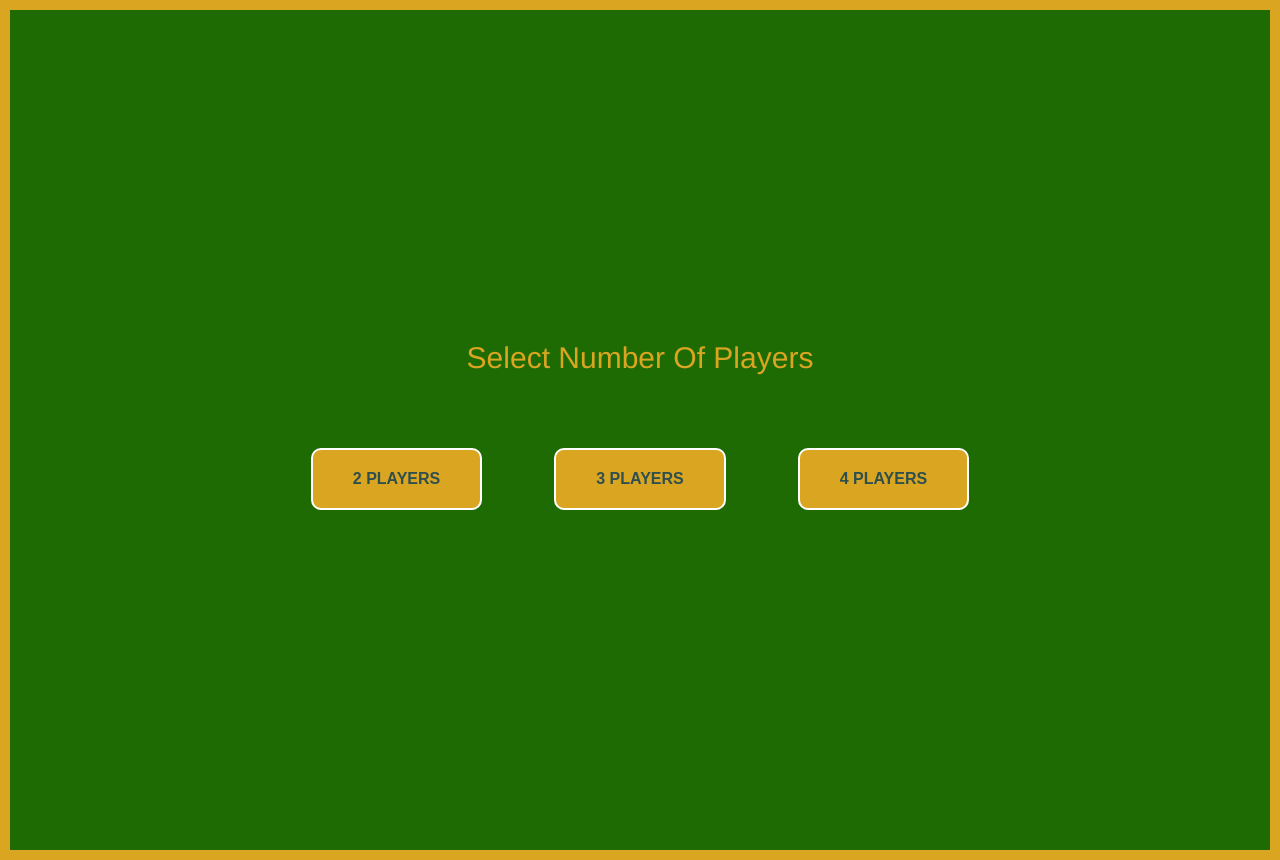
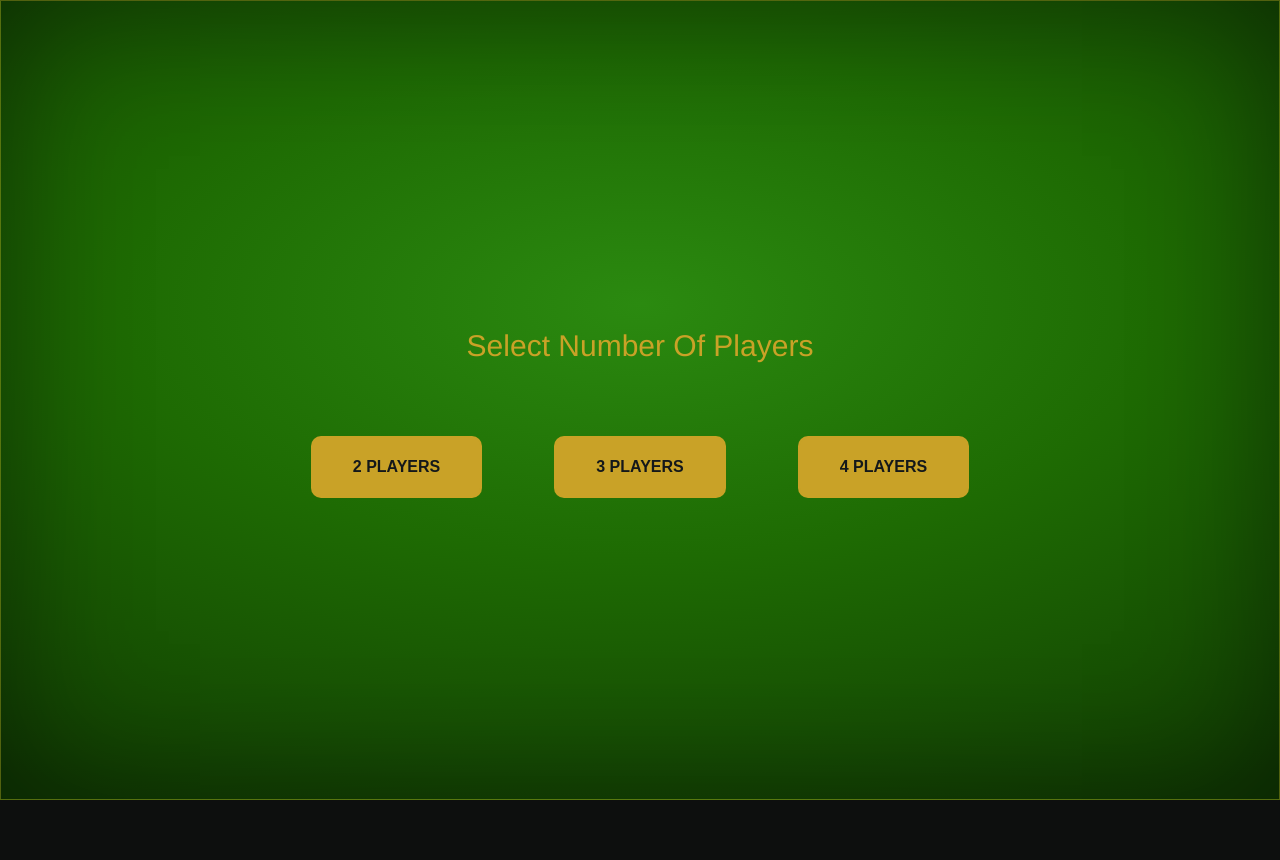
Before and after one commit to rimoslav/card-game, a React (Vite) app: page / in a window 1280 px wide. After the commit the page ends 800 px from the top, so only its background shows below. Built offline with nearby package versions, Linux system fonts and the light colour scheme.

Commit message:
feat: replace the palette with the overhaul's token system

```diff
--- a/src/components/common/button.module.css
+++ b/src/components/common/button.module.css
@@ -3,7 +3,7 @@
   align-items: center;
   justify-content: center;
   padding: 20px 40px;
-  border: 2px solid var(--color-white);
+  border: 2px solid var(--rail);
   border-radius: 10px;
   font-size: 1em;
   margin: 1em;
--- a/src/components/common/text.tsx
+++ b/src/components/common/text.tsx
@@ -10,15 +10,18 @@ export type TextColor =
   | 'silver'
   | 'darkSlateGray'
 
-// Exported so button.tsx shares one definition — a second copy is a second place to
-// update whenever a colour is added or renamed.
+/*
+ * Transitional. The old --color-* palette is gone; these names survive only until the
+ * last component stops importing Text and Button. Task 12 of the UI overhaul plan
+ * deletes both files. Do not add a new call site.
+ */
 export const COLOR_VARIABLE: Record<TextColor, string> = {
-  primary: 'var(--color-primary)',
-  secondary: 'var(--color-secondary)',
-  white: 'var(--color-white)',
-  black: 'var(--color-black)',
-  silver: 'var(--color-silver)',
-  darkSlateGray: 'var(--color-dark-slate-gray)'
+  primary: 'var(--accent)',
+  secondary: 'var(--text-hi)',
+  white: 'var(--text-hi)',
+  black: 'var(--surface-0)',
+  silver: 'var(--text-lo)',
+  darkSlateGray: 'var(--surface-1)'
 }
 
 export const Text = ({
--- a/src/components/community-cards.module.css
+++ b/src/components/community-cards.module.css
@@ -17,6 +17,6 @@
   box-sizing: content-box;
   width: var(--card-w);
   height: var(--card-h);
-  border: 3px solid var(--color-white);
+  border: 3px solid var(--rail);
   border-radius: 8px;
 }
--- a/src/components/modal.module.css
+++ b/src/components/modal.module.css
@@ -19,7 +19,7 @@
   width: 500px;
   max-width: calc(100vw - 10px);
   height: auto;
-  background: var(--color-white);
+  background: var(--surface-1);
   border: 1px solid #ccc;
   transition: 1.1s ease-out;
   box-shadow: -32px 0 0 rgba(0, 0, 0, 0.2);
--- a/src/components/name-and-points.module.css
+++ b/src/components/name-and-points.module.css
@@ -2,11 +2,11 @@
   display: flex;
   justify-content: space-between;
   align-self: stretch;
-  background: var(--color-name-tag);
+  background: var(--surface-2);
   padding: 10px;
   border-radius: 5px;
 }
 
 .leading {
-  background: var(--color-name-tag-lead);
+  background: var(--accent-soft);
 }
--- a/src/components/players-cards.module.css
+++ b/src/components/players-cards.module.css
@@ -34,5 +34,5 @@
 }
 
 .bordered {
-  border: 2px solid var(--color-white);
+  border: 2px solid var(--rail);
 }
--- a/src/components/playing-table.module.css
+++ b/src/components/playing-table.module.css
@@ -4,9 +4,25 @@
   justify-content: center;
   align-items: center;
   min-height: 100vh;
-  background: var(--color-green);
-  border: 10px solid var(--color-primary);
-  padding: 20px;
+  /*
+   * border-box is deliberate. With content-box the 100vh minimum plus padding and border
+   * always overflowed the viewport by 60px; harmless while the page behind was also
+   * green, but now --surface-0 shows as a dark band under the table. This is the outermost
+   * container and its children are centred, so no inner invariant depends on the sum.
+   */
+  box-sizing: border-box;
+  background:
+    radial-gradient(ellipse 90% 70% at 50% 38%,
+      var(--felt-lit) 0%,
+      var(--felt-base) 45%,
+      var(--felt-edge) 100%);
+  /* The 10px gold border becomes a hairline rail plus depth. */
+  border: 1px solid var(--rail);
+  box-shadow:
+    inset 0 0 140px rgba(0, 0, 0, 0.45),
+    0 24px 80px rgba(0, 0, 0, 0.6);
+  /* Top padding leaves room for the absolutely-positioned header added in Task 5. */
+  padding: 56px 20px 20px;
 }
 
 @media (min-width: 1200px) {
--- a/src/styles/theme.css
+++ b/src/styles/theme.css
@@ -1,14 +1,45 @@
 :root {
-  --color-primary: #daa520;
-  --color-secondary: #255adf;
-  --color-white: #fff;
-  --color-black: #000;
-  --color-silver: #c0c0c0;
-  --color-dark-slate-gray: #2f4f4f;
-  --color-name-tag: #2f4f4f1f;
-  --color-name-tag-lead: #2f4f4f66;
-  --color-green: #1e6b03;
+  /* Surfaces */
+  --surface-0: #0d0f0e;
+  --surface-1: #14181a;
+  --surface-2: rgba(255, 255, 255, 0.06);
 
+  /* Felt — --felt-base is the existing green, kept deliberately */
+  --felt-lit: #2b8a10;
+  --felt-base: #1e6b03;
+  --felt-edge: #123f03;
+  --rail: rgba(201, 162, 39, 0.35);
+
+  /* Text and accent */
+  --text-hi: #f2efe6;
+  --text-lo: #a9a49a;
+  --accent: #c9a227;
+  --accent-soft: rgba(201, 162, 39, 0.16);
+  --danger: #e0705a;
+
+  /* Type — system stack only, no webfont, no bundle cost */
+  --font-ui: ui-sans-serif, system-ui, -apple-system, 'Segoe UI', Roboto, Helvetica, Arial, sans-serif;
+  --font-display: ui-serif, Georgia, 'Times New Roman', serif;
+
+  --fs-xs: 12px;
+  --fs-sm: 14px;
+  --fs-base: 16px;
+  --fs-lg: 20px;
+  --fs-xl: 28px;
+  --fs-2xl: 40px;
+
+  /* Motion */
+  --dur-fast: 140ms;
+  --dur-base: 240ms;
+  --dur-card: 300ms;
+  --dur-pot: 420ms;
+  --ease-out: cubic-bezier(0.2, 0.8, 0.2, 1);
+
+  /*
+   * Card geometry — carried over untouched from the rewrite. The hand, won pile and
+   * community row all size themselves from these, and their totals are load-bearing.
+   * Changing any of the three is out of scope for this overhaul.
+   */
   --card-w: 75px;
   --card-h: 104px;
   --card-stick: 20px;
@@ -31,4 +62,33 @@
 
 body {
   margin: 0;
+  background: var(--surface-0);
+  color: var(--text-hi);
+  font-family: var(--font-ui);
+  font-size: var(--fs-base);
 }
+
+/*
+ * One block turns the whole overhaul's motion off. Tokens drop to 1ms so anything
+ * timed from them collapses, and the !important sweep catches animations declared
+ * with literal durations. useCountUp checks the same preference in JS — see
+ * src/hooks/use-count-up.ts.
+ */
+@media (prefers-reduced-motion: reduce) {
+  :root {
+    --dur-fast: 1ms;
+    --dur-base: 1ms;
+    --dur-card: 1ms;
+    --dur-pot: 1ms;
+  }
+
+  *,
+  *::before,
+  *::after {
+    animation-duration: 1ms !important;
+    animation-delay: 0ms !important;
+    animation-iteration-count: 1 !important;
+    transition-duration: 1ms !important;
+    transition-delay: 0ms !important;
+  }
+}
```
